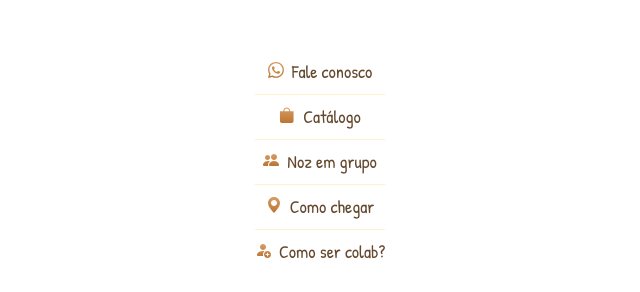
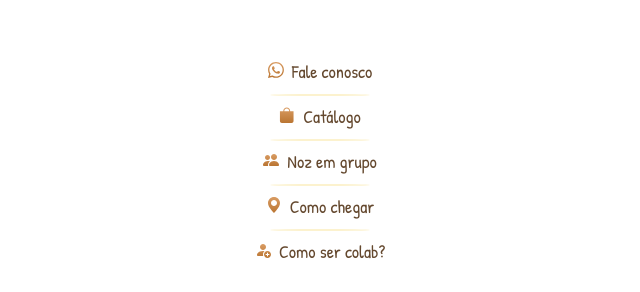
Before and after one commit to brunacdp/nozcolabtemp, a plain HTML site: page index.html in a window 1280 px wide. Shown: the part 340-632 px from the top of the page, 320-960 px from the left. Drawn offline with Linux system fonts and the light colour scheme.

Commit message:
espessura do traço

```diff
--- a/css/style.css
+++ b/css/style.css
@@ -83,8 +83,9 @@ li {
 li:not(:last-child):after {
   display: block;
   content: "";
-  width: 100%;
-  height: 1px;
+  width: 100px;
+  height: 2px;
+  border-radius: 50%;
   margin-top: 12px;
   background: #fcf2ce;
   position: absolute;
```
